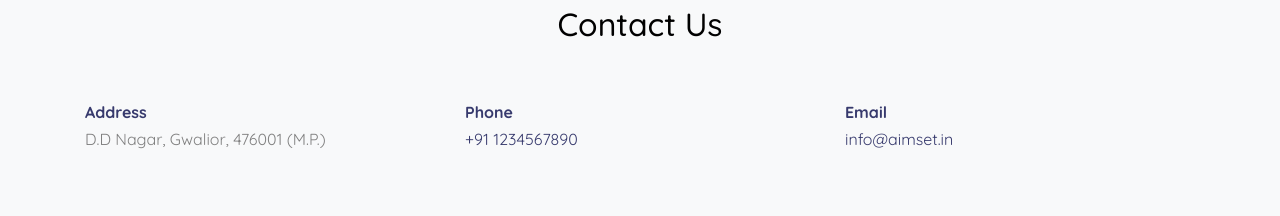
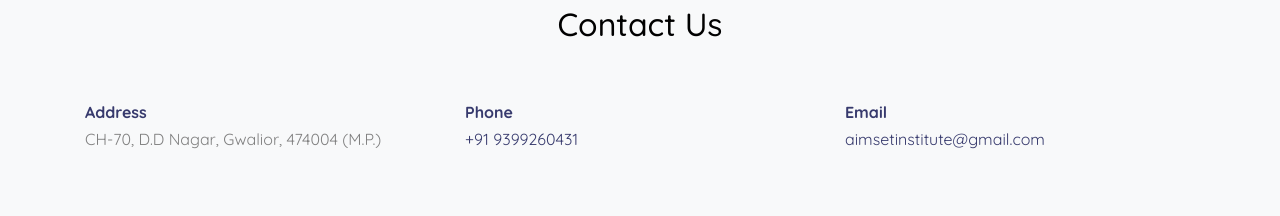
Before and after one commit to TechHarshad/aimcet.github.io, a plain HTML site: page index.html in a window 1280 px wide. Shown: the part 1640-1856 px from the top of the page. Drawn offline with Linux system fonts and the light colour scheme; files whose address does not match are found by name.

Commit message:
Update index.html

```diff
--- a/index.html
+++ b/index.html
@@ -196,15 +196,15 @@
         <div class="row mb-5">
           <div class="mb-4 mb-lg-0 col-md-6 col-lg-4">
             <p class="mb-0 font-weight-bold text-primary">Address</p>
-            <p class="mb-4">D.D Nagar, Gwalior, 476001 (M.P.)
+            <p class="mb-4">CH-70, D.D Nagar, Gwalior, 474004 (M.P.)
           </div>
           <div class="mb-4 mb-lg-0 col-md-6 col-lg-4">
             <p class="mb-0 font-weight-bold text-primary">Phone</p>
-            <p class="mb-4"><a href="#">+91 1234567890</a></p>
+            <p class="mb-4"><a href="#">+91 9399260431</a></p>
           </div>
           <div class="mb-4 mb-lg-0 col-md-6 col-lg-4">
             <p class="mb-0 font-weight-bold text-primary">Email</p>
-            <p class="mb-0"><a href="#">info@aimset.in</a></p>
+            <p class="mb-0"><a href="#">aimsetinstitute@gmail.com</a></p>
           </div>
         </div>
         <div class="row">
```
